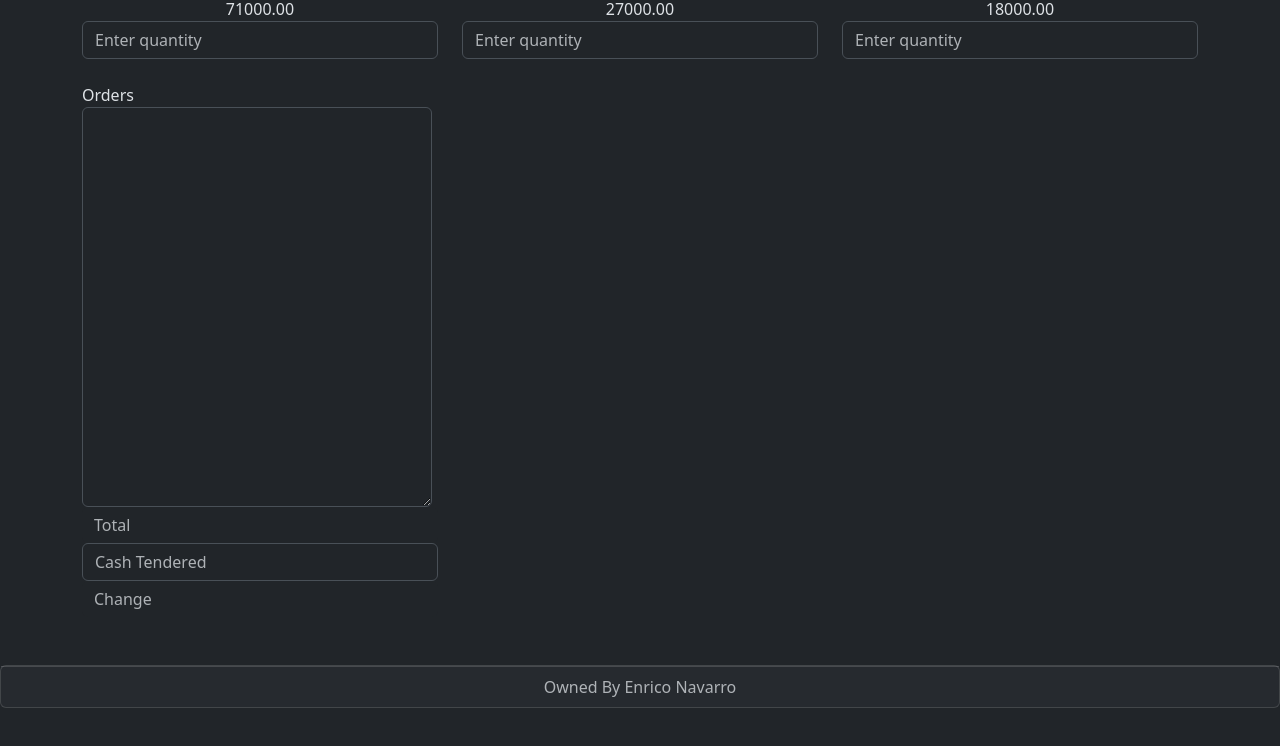
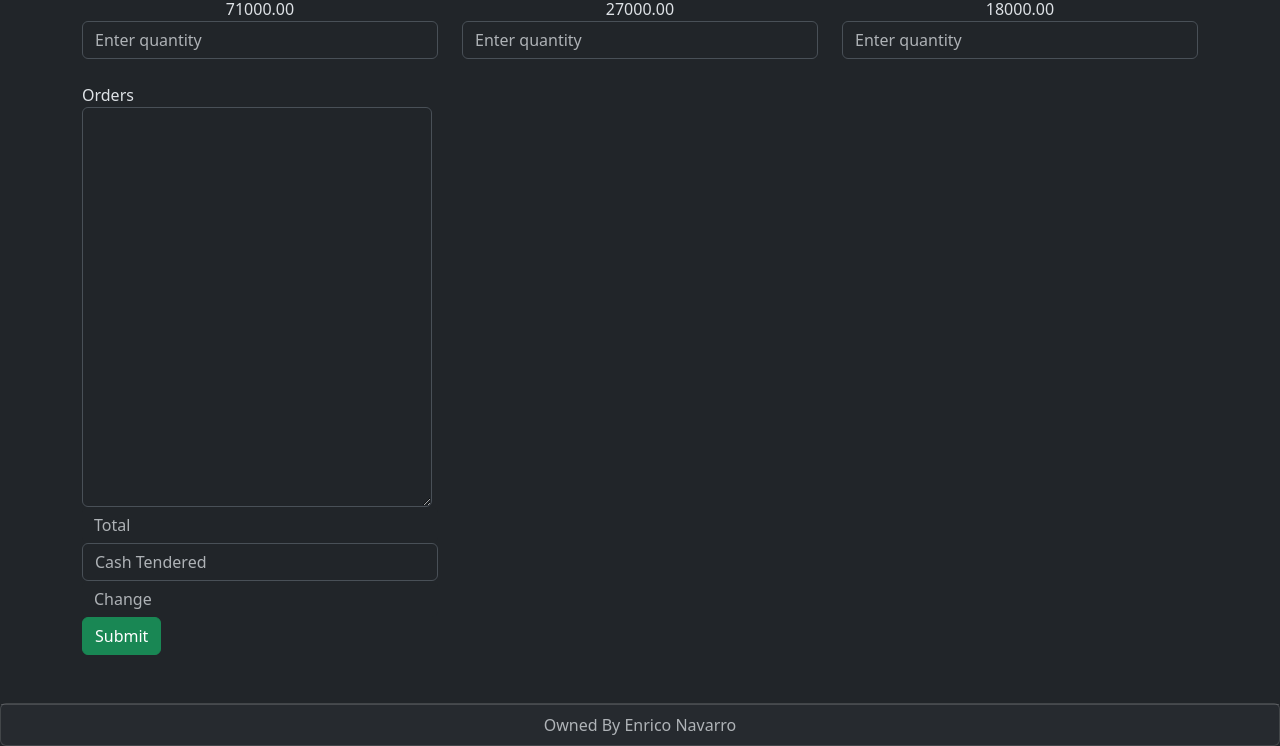
Before and after one commit to Enn0001/Enn0001, a plain HTML site: page index.html in a window 1280 px wide. Shown: the part 808-1554 px from the top of the page. Before the commit the page ends 1516 px from the top, so only its background shows below. Drawn offline with nearby package versions, Linux system fonts and the light colour scheme.

Commit message:
Update index.html

```diff
--- a/index.html
+++ b/index.html
@@ -92,7 +92,7 @@
                         <input type="text" class="form-control border-0" id="total" readonly placeholder="Total"/>
                         <input type="number" class="form-control" id="cash" placeholder="Cash Tendered"/>
                         <input type="text" class="form-control border-0" id="change" readonly placeholder="Change"/>
-
+                        <button class= "btn btn-success" id= "submit"> Submit</button>
                 </div>
             </div>
         </div>
```
